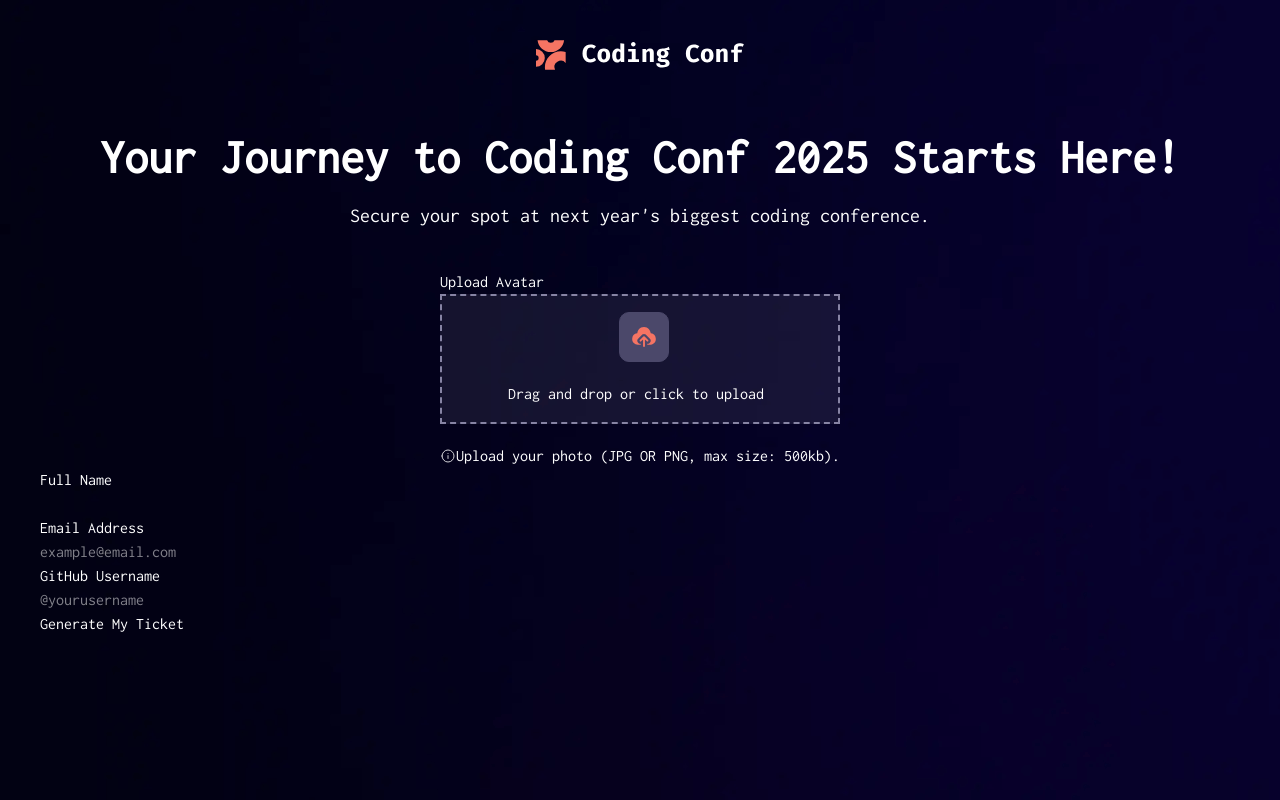
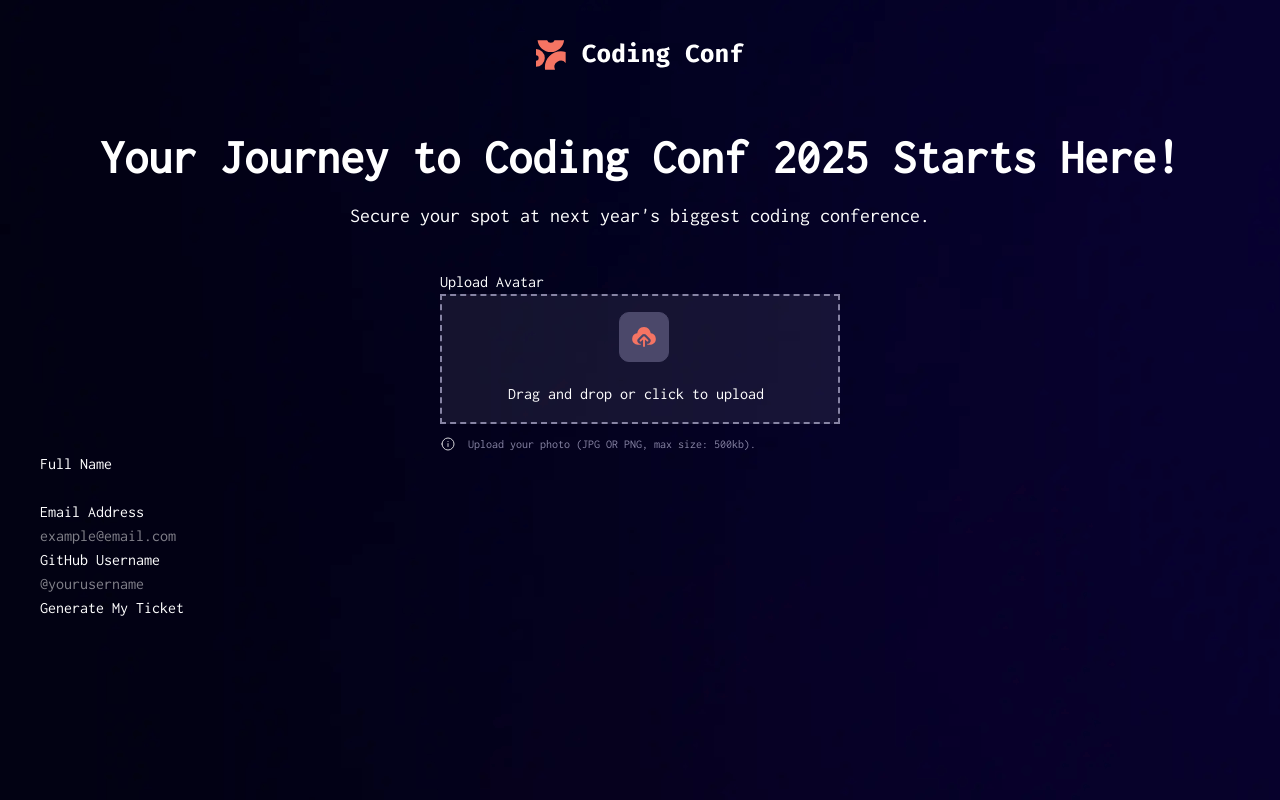
Before and after one commit to azanra/conference-ticket, a React (Vite) app: page / in a window 1280 px wide. Built offline with nearby package versions, Linux system fonts and the light colour scheme.

Commit message:
Contrast the error message with their counterpart

```diff
--- a/src/component/avatarUpload.jsx
+++ b/src/component/avatarUpload.jsx
@@ -25,7 +25,7 @@ export default function AvatarUpload({ ticket, handleTicket }) {
       <p>Upload Avatar</p>
       <div
         htmlFor=""
-        className="border-2 border-dashed border-(--Neutral-500) bg-(--input-bg) p-4 relative"
+        className="border-2 border-dashed border-(--Neutral-500) bg-(--input-bg) p-4 relative w-[400px]"
       >
         <label className="centerComponent">
           <input
@@ -39,9 +39,13 @@ export default function AvatarUpload({ ticket, handleTicket }) {
         </label>
         <span className="ml-12.5">Drag and drop or click to upload</span>
       </div>
-      <div className="mt-5 flex">
+      <div className="mt-3 flex items-center">
         <img src="../src/assets/images/icon-info.svg" alt="info icon" />
-        <span>
+        <span
+          className={`text-xs ml-3 ${
+            isSizeValid ? "text-(--Neutral-500)" : "text-(--Orange-500)"
+          }`}
+        >
           {isSizeValid === true
             ? "Upload your photo (JPG OR PNG, max size: 500kb)."
             : "File too large. Please upload a photo under 500KB"}
```
